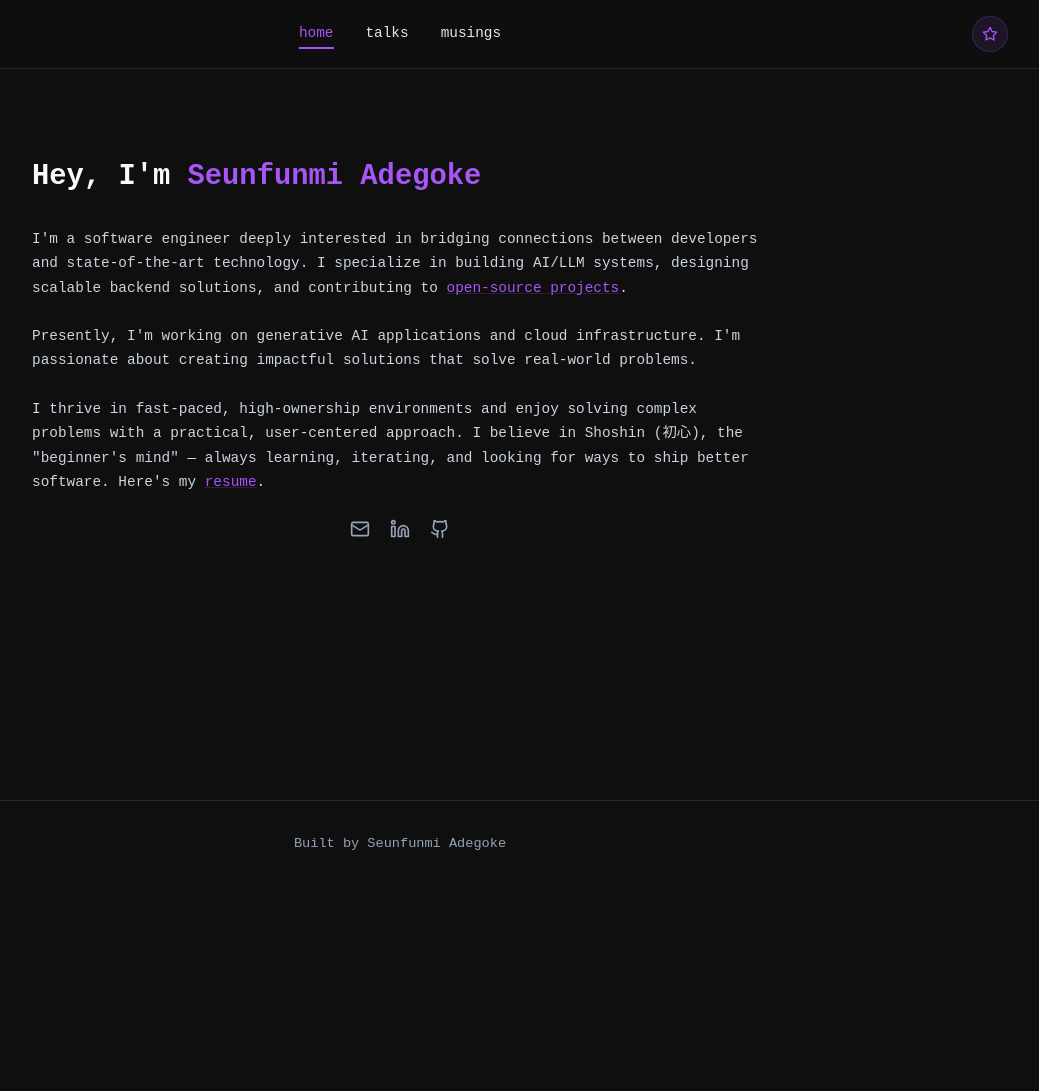
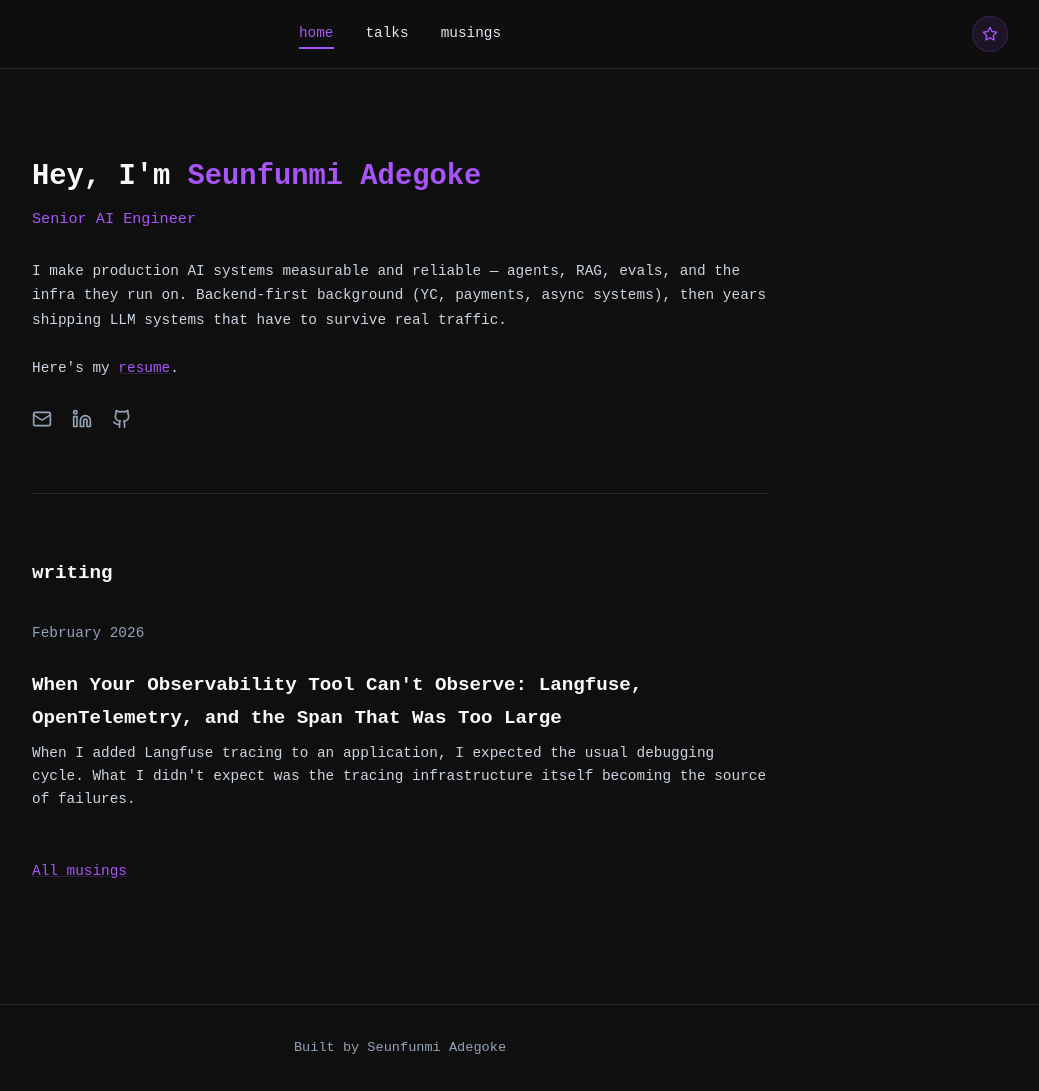
Before and after one commit to seun-beta/seun-beta.github.io, a website: page index.html in a window 1280 px wide. Shown: the whole page, without its empty margins (240-1279 px from the left). Before the commit the page ends 887 px from the top, so only its background shows below. Drawn offline with Linux system fonts and the light colour scheme.

Commit message:
Reposition homepage as Senior AI Engineer with proof-focused copy.
Align title, meta, and hero with production AI positioning, host a PDF resume, and pin the Langfuse essay on the home page.

Co-authored-by: Cursor <cursoragent@cursor.com>

```diff
--- a/index.html
+++ b/index.html
@@ -4,23 +4,23 @@
 <head>
     <meta charset="UTF-8">
     <meta name="viewport" content="width=device-width, initial-scale=1.0">
-    <title>Seunfunmi Adegoke - Software Engineer</title>
+    <title>Seunfunmi Adegoke — Senior AI Engineer</title>
     <meta name="description"
-        content="Seunfunmi Adegoke — Software Engineer specializing in AI/LLM systems, scalable backend solutions, and cloud infrastructure.">
+        content="Senior AI Engineer building production agents, RAG, evals, and the infra they run on.">
     <meta name="author" content="Seunfunmi Adegoke">
 
     <!-- Open Graph -->
-    <meta property="og:title" content="Seunfunmi Adegoke - Software Engineer">
+    <meta property="og:title" content="Seunfunmi Adegoke — Senior AI Engineer">
     <meta property="og:description"
-        content="Software Engineer specializing in AI/LLM systems, scalable backend solutions, and cloud infrastructure.">
+        content="I make production AI systems measurable and reliable — agents, RAG, evals, and the infra they run on.">
     <meta property="og:type" content="website">
     <meta property="og:url" content="https://seunfunmiadegoke.com">
 
     <!-- Twitter Card -->
     <meta name="twitter:card" content="summary">
-    <meta name="twitter:title" content="Seunfunmi Adegoke - Software Engineer">
+    <meta name="twitter:title" content="Seunfunmi Adegoke — Senior AI Engineer">
     <meta name="twitter:description"
-        content="Software Engineer specializing in AI/LLM systems, scalable backend solutions, and cloud infrastructure.">
+        content="I make production AI systems measurable and reliable — agents, RAG, evals, and the infra they run on.">
 
     <!-- Favicon -->
     <link rel="icon" type="image/svg+xml" href="favicon.svg">
@@ -66,25 +66,15 @@
                     <h1 class="hero-title">
                         Hey, I'm <span class="highlight">Seunfunmi Adegoke</span>
                     </h1>
+                    <p class="hero-role">Senior AI Engineer</p>
                     <div class="hero-description">
                         <p>
-                            I'm a software engineer deeply interested in bridging
-                            connections between developers and state-of-the-art technology. I specialize in building
-                            AI/LLM systems, designing scalable backend solutions, and contributing to <a
-                                href="https://github.com/seun-beta" target="_blank"
-                                class="link">open-source projects</a>.
+                            I make production AI systems measurable and reliable — agents, RAG, evals,
+                            and the infra they run on. Backend-first background (YC, payments, async systems),
+                            then years shipping LLM systems that have to survive real traffic.
                         </p>
                         <p>
-                            Presently, I'm working on generative AI applications
-                            and cloud infrastructure. I'm passionate about creating
-                            impactful solutions that solve real-world problems.
-                        </p>
-                        <p>
-                            I thrive in fast-paced, high-ownership environments and enjoy solving complex problems with a
-                            practical, user-centered approach. I believe in Shoshin (&#21021;&#24515;), the "beginner's
-                            mind" — always learning, iterating, and looking for ways to ship
-                            better software. Here's my <a href="https://docs.google.com/document/d/1Q50zN7MleAFjMe6j-b7dfrhmO89iFqUA6OtZouO5rKE/edit?usp=sharing" target="_blank"
-                                class="link">resume</a>.
+                            Here's my <a href="Seunfunmi_Adegoke_Resume.pdf" target="_blank" class="link">resume</a>.
                         </p>
                     </div>
                     <div class="social-links">
@@ -118,6 +108,23 @@
                     </div>
                 </div>
             </section>
+
+            <!-- Writing -->
+            <section id="writing" class="section" aria-labelledby="writing-heading">
+                <h2 id="writing-heading" class="section-title">writing</h2>
+                <div class="section-content">
+                    <div class="musings-list">
+                        <a href="musings/langfuse-observability.html" class="musing-link">
+                            <p class="musing-date">February 2026</p>
+                            <h3 class="musing-title">When Your Observability Tool Can't Observe: Langfuse, OpenTelemetry, and the Span That Was Too Large</h3>
+                            <p class="musing-excerpt">When I added Langfuse tracing to an application, I expected the usual debugging cycle. What I didn't expect was the tracing infrastructure itself becoming the source of failures.</p>
+                        </a>
+                    </div>
+                    <p class="section-more">
+                        <a href="musings.html" class="link">All musings</a>
+                    </p>
+                </div>
+            </section>
         </div>
     </main>
 
--- a/styles.css
+++ b/styles.css
@@ -200,16 +200,27 @@ body {
     line-height: 1.7;
 }
 
+.hero-role {
+    font-size: 0.95rem;
+    color: var(--accent);
+    font-weight: 500;
+    margin: -1.25rem 0 1.75rem;
+}
+
 .hero-description p {
     margin-bottom: 1.5rem;
+}
+
+.hero-description p:last-child {
+    margin-bottom: 0;
 }
 
 /* Social Links (below hero) */
 .social-links {
     display: flex;
-    justify-content: center;
+    justify-content: flex-start;
     gap: 1.25rem;
-    margin-top: 0.5rem;
+    margin-top: 1.75rem;
 }
 
 .social-links a {
@@ -262,8 +273,11 @@ body {
     font-size: 0.9rem;
 }
 
-
-
+.section-more {
+    margin-top: 1.5rem;
+    margin-bottom: 0;
+    font-size: 0.85rem;
+}
 
 /* =============================================
    Talks & Musings Pages
```
Also changed, not shown: 1 other file.
